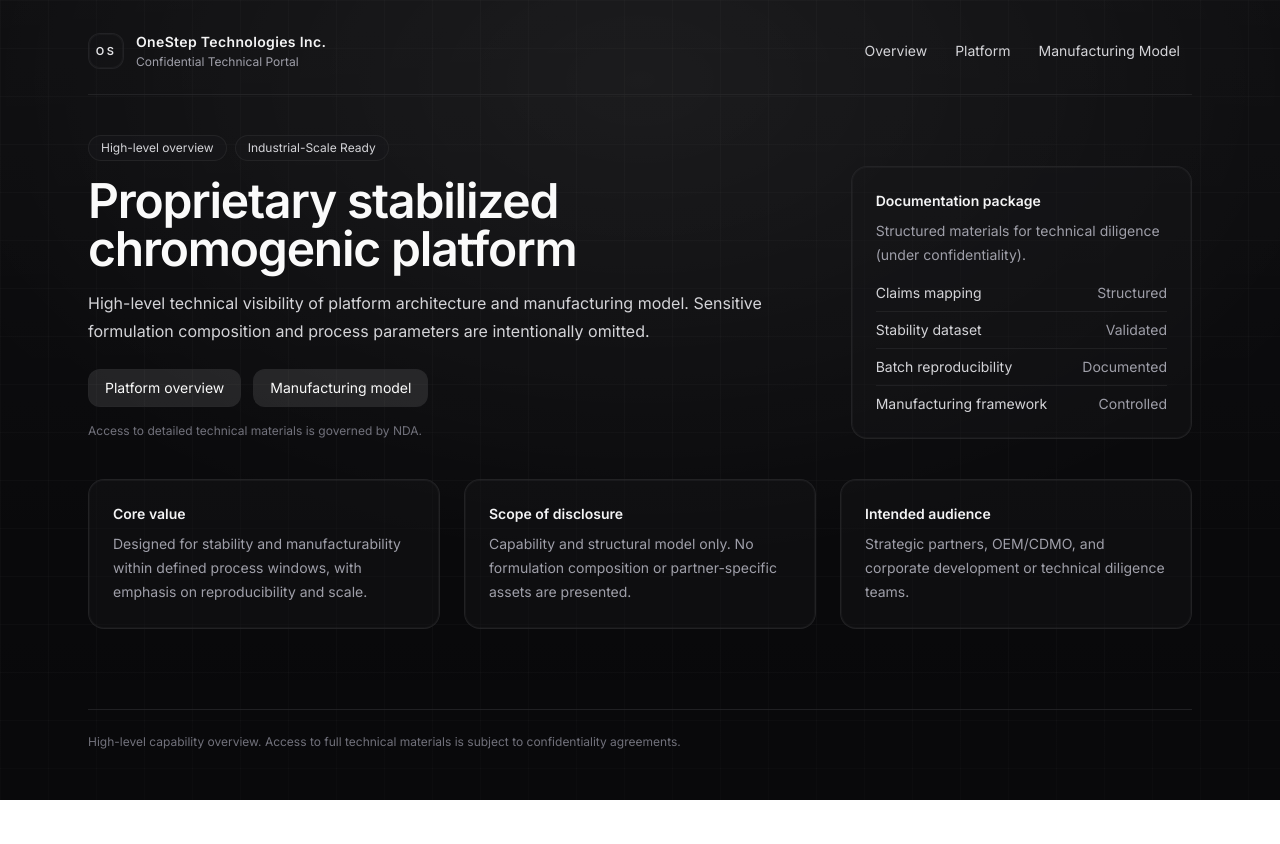
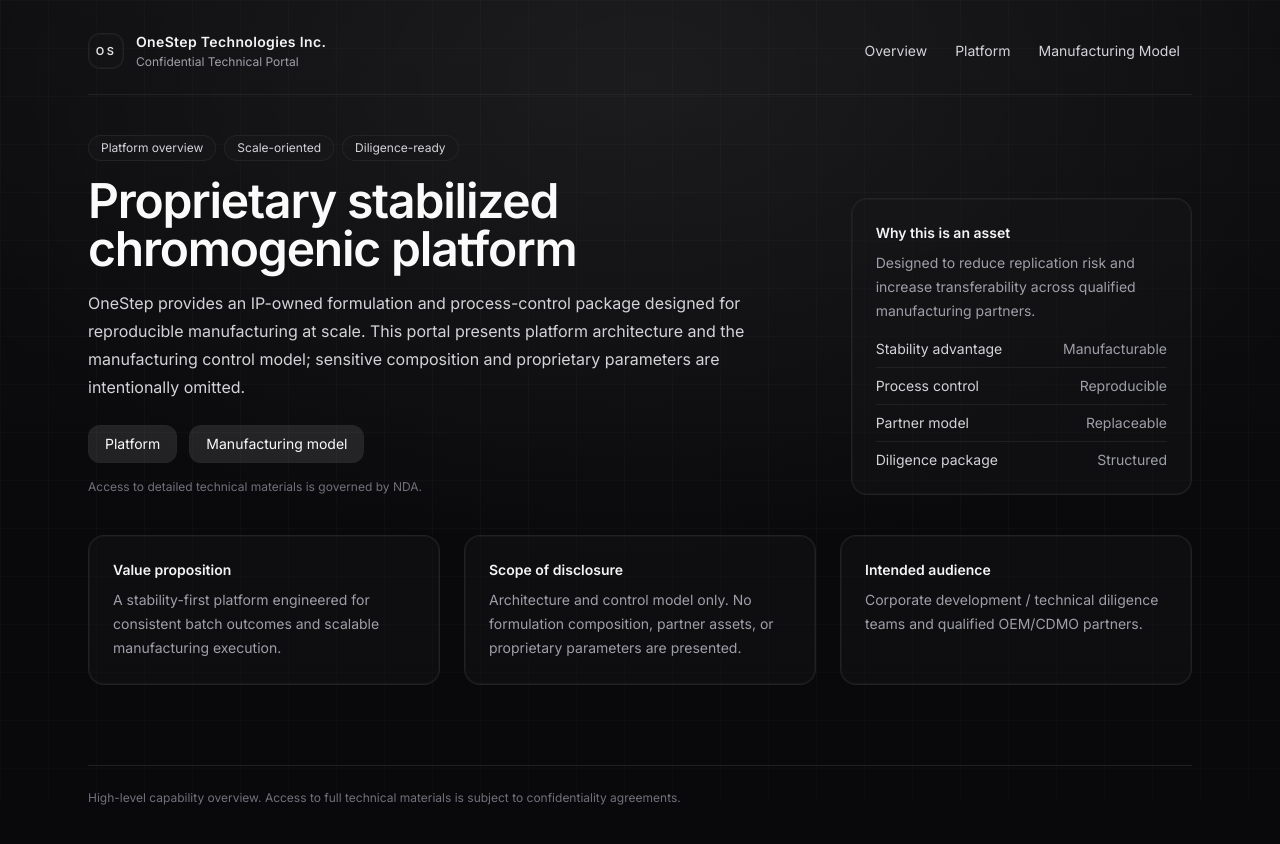
Before and after one commit to haozfy/onestep-technologies, a Next.js app: page / in a window 1280 px wide. Before the commit the page ends 800 px from the top, so only its background shows below. Built offline with nearby package versions, Linux system fonts and the light colour scheme.

Commit message:
finalize copy for corp dev + OEM audience

```diff
--- a/app/manufacturing/page.tsx
+++ b/app/manufacturing/page.tsx
@@ -6,8 +6,8 @@ export default function ManufacturingPage() {
       <section>
         <div className="flex flex-wrap items-center gap-2">
           <Badge>Manufacturing</Badge>
-          <Badge>Control points</Badge>
-          <Badge>Replaceable partners</Badge>
+          <Badge>Control model</Badge>
+          <Badge>Partner execution</Badge>
         </div>
 
         <h1 className="mt-4 text-3xl font-semibold tracking-tight text-zinc-50">
@@ -15,34 +15,35 @@ export default function ManufacturingPage() {
         </h1>
 
         <p className="mt-3 text-base leading-7 text-zinc-300">
-          A controlled manufacturing model designed to preserve IP ownership while enabling scalable execution with
-          qualified CDMO/OEM partners.
+          The manufacturing model is designed to preserve IP ownership while enabling scalable execution with qualified OEM/CDMO
+          partners. The strategic intent is to keep critical control points centralized while keeping execution capacity modular
+          and replaceable.
         </p>
 
         <p className="mt-3 text-sm leading-6 text-zinc-400">
-          Designed for diligence review: ownership, control points, and operational replaceability are explicit by design.
+          This is a control-and-governance description for diligence and partner alignment; partner-specific assets and parameters are not disclosed here.
         </p>
       </section>
 
       <section className="grid gap-6 md:grid-cols-3">
         <Card
           title="IP retained"
-          desc="Core know-how and process package are retained by OneStep (Canada). No transfer is implied by manufacturing execution."
+          desc="Core know-how and process package remain with OneStep (Canada). Manufacturing execution does not imply transfer."
         />
         <Card
-          title="Partner execution"
-          desc="Qualified partners support manufacturing and fill/finish; operationally useful and structurally replaceable."
+          title="Replaceable execution"
+          desc="Qualified partners support blending / fill-finish. Capacity can be reallocated without rewriting the core asset."
         />
         <Card
           title="Defined control points"
-          desc="Key inputs, process windows, and QC gates are defined and controlled to support reproducibility at scale."
+          desc="Inputs, process windows, and QC gates are defined to sustain reproducibility and reduce operational dependency risk."
         />
       </section>
 
       <section className="grid gap-6 md:grid-cols-2">
         <Card
           title="Quality governance"
-          desc="Acceptance criteria and batch release logic are designed to be auditable and consistent across qualified partners."
+          desc="Acceptance criteria and batch-release logic are designed to be auditable and consistent across qualified sites."
         />
         <Card
           title="Risk containment"
@@ -52,7 +53,7 @@ export default function ManufacturingPage() {
 
       <section className="rounded-2xl border border-zinc-800/80 bg-zinc-900/30 p-6">
         <p className="text-sm leading-6 text-zinc-400">
-          This page is intentionally limited to high-level description. Access to detailed manufacturing documentation
+          Access to detailed manufacturing documentation (batch records, QC plan, stability data, and reproducibility package)
           is governed by NDA.
         </p>
       </section>
--- a/app/page.tsx
+++ b/app/page.tsx
@@ -6,8 +6,9 @@ export default function Home() {
       <section className="grid gap-10 md:grid-cols-12 md:items-end">
         <div className="md:col-span-8">
           <div className="flex flex-wrap items-center gap-2">
-            <Badge>High-level overview</Badge>
-            <Badge>Industrial-Scale Ready</Badge>
+            <Badge>Platform overview</Badge>
+            <Badge>Scale-oriented</Badge>
+            <Badge>Diligence-ready</Badge>
           </div>
 
           <h1 className="mt-4 text-4xl font-semibold tracking-tight text-zinc-50 md:text-5xl">
@@ -15,16 +16,16 @@ export default function Home() {
           </h1>
 
           <p className="mt-4 text-base leading-7 text-zinc-300">
-            High-level technical visibility of platform architecture and manufacturing model. Sensitive formulation
-            composition and process parameters are intentionally omitted.
+            OneStep provides an IP-owned formulation and process-control package designed for reproducible manufacturing
+            at scale. This portal presents platform architecture and the manufacturing control model; sensitive composition
+            and proprietary parameters are intentionally omitted.
           </p>
 
           <div className="mt-6 flex flex-wrap gap-3">
-            <PrimaryLink href="/platform">Platform overview</PrimaryLink>
+            <PrimaryLink href="/platform">Platform</PrimaryLink>
             <PrimaryLink href="/manufacturing">Manufacturing model</PrimaryLink>
           </div>
 
-          {/* NDA 规则只放一次：这里是唯一入口 */}
           <p className="mt-4 text-xs text-zinc-500">
             Access to detailed technical materials is governed by NDA.
           </p>
@@ -32,25 +33,25 @@ export default function Home() {
 
         <div className="md:col-span-4">
           <Card
-            title="Documentation package"
-            desc="Structured materials for technical diligence (under confidentiality)."
+            title="Why this is an asset"
+            desc="Designed to reduce replication risk and increase transferability across qualified manufacturing partners."
           >
             <div className="mt-3 space-y-2 text-sm text-zinc-300">
               <div className="flex items-center justify-between border-b border-zinc-800/70 pb-2">
-                <span>Claims mapping</span>
-                <span className="text-zinc-400">Structured</span>
+                <span>Stability advantage</span>
+                <span className="text-zinc-400">Manufacturable</span>
               </div>
               <div className="flex items-center justify-between border-b border-zinc-800/70 pb-2">
-                <span>Stability dataset</span>
-                <span className="text-zinc-400">Validated</span>
+                <span>Process control</span>
+                <span className="text-zinc-400">Reproducible</span>
               </div>
               <div className="flex items-center justify-between border-b border-zinc-800/70 pb-2">
-                <span>Batch reproducibility</span>
-                <span className="text-zinc-400">Documented</span>
+                <span>Partner model</span>
+                <span className="text-zinc-400">Replaceable</span>
               </div>
               <div className="flex items-center justify-between">
-                <span>Manufacturing framework</span>
-                <span className="text-zinc-400">Controlled</span>
+                <span>Diligence package</span>
+                <span className="text-zinc-400">Structured</span>
               </div>
             </div>
           </Card>
@@ -59,16 +60,16 @@ export default function Home() {
 
       <section className="grid gap-6 md:grid-cols-3">
         <Card
-          title="Core value"
-          desc="Designed for stability and manufacturability within defined process windows, with emphasis on reproducibility and scale."
+          title="Value proposition"
+          desc="A stability-first platform engineered for consistent batch outcomes and scalable manufacturing execution."
         />
         <Card
           title="Scope of disclosure"
-          desc="Capability and structural model only. No formulation composition or partner-specific assets are presented."
+          desc="Architecture and control model only. No formulation composition, partner assets, or proprietary parameters are presented."
         />
         <Card
           title="Intended audience"
-          desc="Strategic partners, OEM/CDMO, and corporate development or technical diligence teams."
+          desc="Corporate development / technical diligence teams and qualified OEM/CDMO partners."
         />
       </section>
     </div>
--- a/app/platform/page.tsx
+++ b/app/platform/page.tsx
@@ -6,47 +6,48 @@ export default function PlatformPage() {
       <section>
         <div className="flex flex-wrap items-center gap-2">
           <Badge>Platform</Badge>
-          <Badge>High-level overview</Badge>
-          <Badge>Diligence-ready</Badge>
+          <Badge>Architecture</Badge>
+          <Badge>Industrialization focus</Badge>
         </div>
 
         <h1 className="mt-4 text-3xl font-semibold tracking-tight text-zinc-50">
-          Platform overview
+          Platform architecture
         </h1>
 
         <p className="mt-3 text-base leading-7 text-zinc-300">
-          High-level visibility of the platform design and scale model. Sensitive formulation composition and
-          proprietary process parameters are intentionally omitted.
+          The platform is structured as an IP-owned formulation framework paired with process-control logic.
+          The objective is to deliver stable performance characteristics while remaining manufacturable and auditable
+          across scale and qualified partners.
         </p>
 
         <p className="mt-3 text-sm leading-6 text-zinc-400">
-          Intended audience: corporate development / technical diligence teams and qualified OEM/CDMO partners.
+          This page describes principles and system boundaries. Proprietary composition and parameterization are not disclosed here.
         </p>
       </section>
 
       <section className="grid gap-6 md:grid-cols-2">
         <Card
           title="Stability architecture"
-          desc="Designed for extended stability under defined storage and handling conditions."
+          desc="Designed for extended stability under defined storage and handling constraints, prioritizing predictable field performance."
         />
         <Card
-          title="Process-window control"
-          desc="Defined thermal window and controlled addition sequence to support reproducible mixing and dissolution."
+          title="Process-control logic"
+          desc="A defined control approach (thermal window + controlled sequencing) intended to drive consistent batch outcomes."
         />
         <Card
-          title="Scale model"
-          desc="Pilot-to-scale approach with documented batch reproducibility and QC gating."
+          title="Scale transferability"
+          desc="Engineered to reduce variability when moving from pilot to larger batches by emphasizing repeatable unit operations and QC gating."
         />
         <Card
-          title="Manufacturing integration"
-          desc="Compatible with qualified CDMO/OEM operations; key control points are designed to remain structurally replaceable."
+          title="Diligence alignment"
+          desc="Documentation is structured to support technical diligence and partner onboarding without exposing sensitive know-how in public."
         />
       </section>
 
       <section className="rounded-2xl border border-zinc-800/80 bg-zinc-900/30 p-6">
         <p className="text-sm leading-6 text-zinc-400">
-          This page is intentionally limited to high-level description. Access to detailed technical materials is
-          governed by NDA.
+          Access to detailed materials (claims mapping, stability data, batch reproducibility records, and QC framework)
+          is governed by NDA.
         </p>
       </section>
     </div>
```
